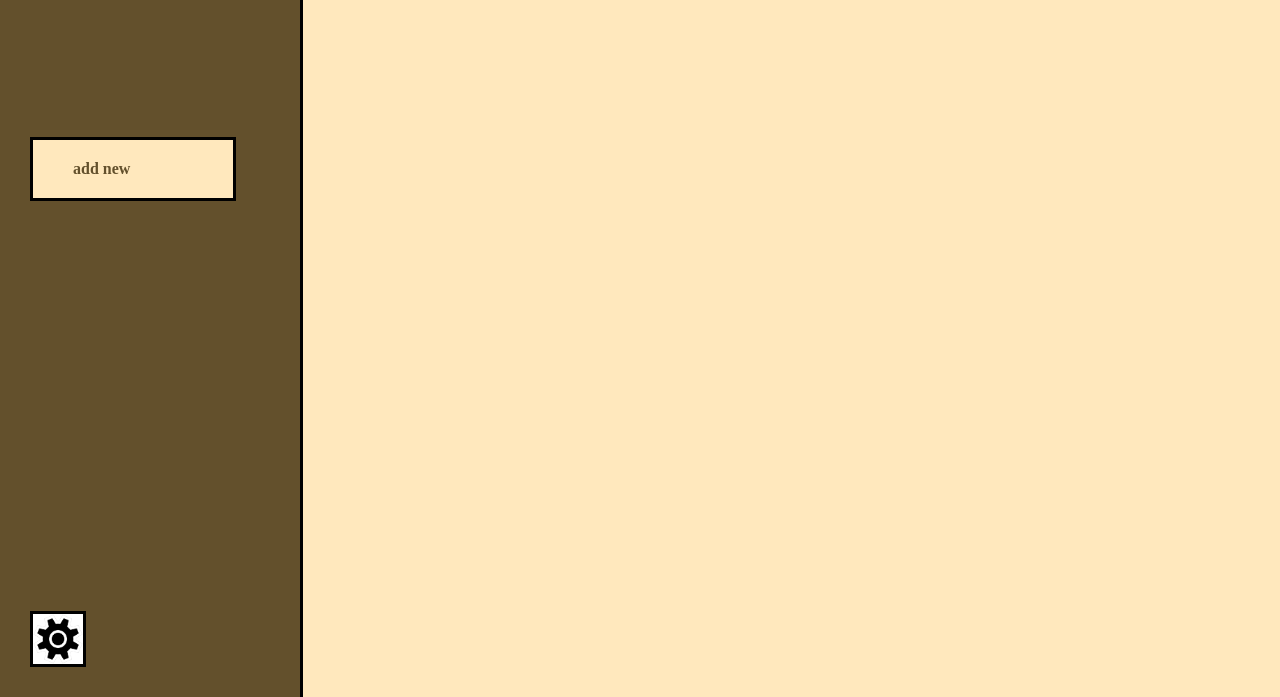
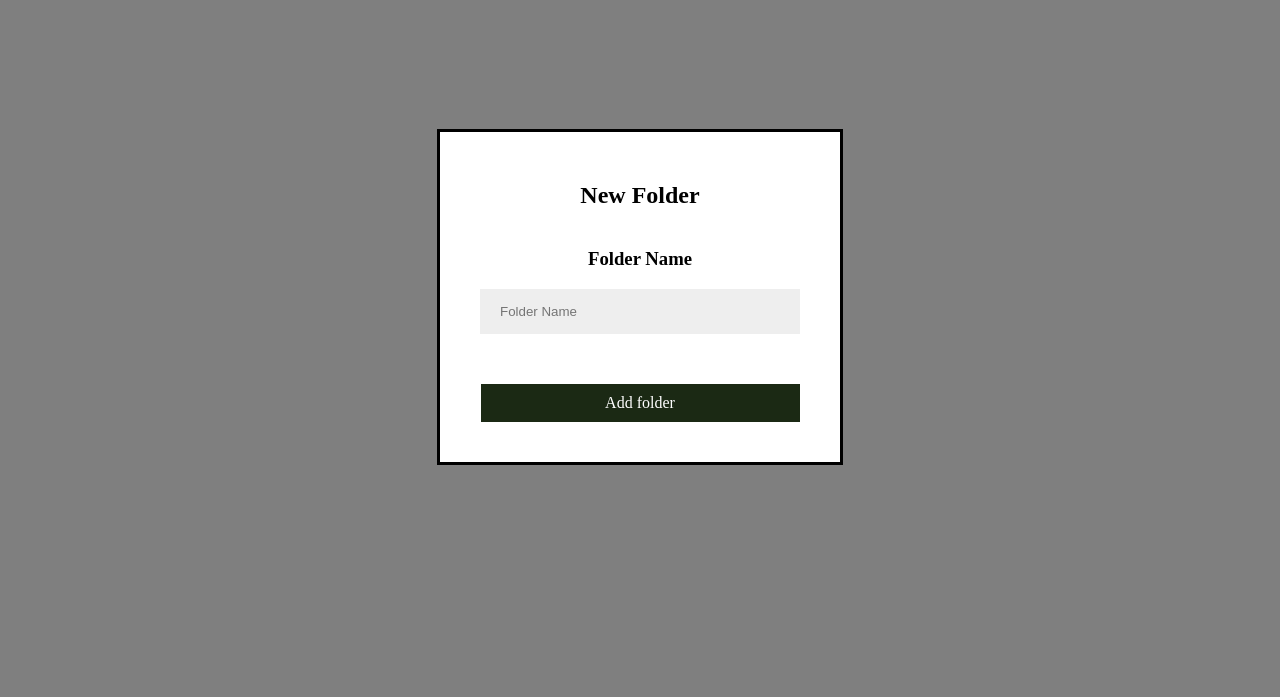
Before and after one commit to opalien/unSurvey, a plain HTML site: page website/test/index.html in a window 1280 px wide. Shown: the part 103-800 px from the top of the page. Drawn offline with Linux system fonts and the light colour scheme.

Commit message:
feat : AddFolderPopup added

```diff
--- a/website/blocks/addFolderPopup.js
+++ b/website/blocks/addFolderPopup.js
@@ -1,10 +1,108 @@
 import setCSS, {GreenColors} from "/utils/utils.js";
+
 import UnButton from "/components/unButton.js";
+import UnCrossButton from "/components/unCrossButton.js";
 
 export default class AddFolderPopup extends HTMLElement {
     constructor() {
         super();
 
-        this.function = function(){};
+        this.function = function(value){};
+
+
+
+
+        this.nameInput = document.createElement('input');
+        this.nameInput.addEventListener('input', this.updateButton.bind(this));
+        this.nameInput.type = 'text';
+        this.nameInput.placeholder = 'Folder Name';
+        this.nameInput.setAttribute('class', 'clearInput');
+        this.nameInput.style.width = '100%';
+
+        this.addFolderButton = new UnButton('Add folder', 'white', GreenColors);
+        this.addFolderButton.setFunction(this.process.bind(this));
+        this.addFolderButton.setActive(false);
+        this.addFolderButton.style.marginTop = '50px';
+        this.addFolderButton.style.marginBottom = '10px';
+        this.addFolderButton.style.width = '93%';
+
+        this.form = document.createElement('form');
+        let nametext = document.createElement('h3');
+        nametext.innerText = 'Folder Name';
+        this.form.appendChild(nametext);
+        this.form.appendChild(this.nameInput);
+        this.form.appendChild(this.addFolderButton);
+
+        let cssform = {
+            display: 'flex',
+            flexDirection: 'column',
+            justifyContent: 'center',
+            alignItems: 'center',
+            marginLeft: '50px',
+            marginRight: '50px',
+        };
+        setCSS(this.form, cssform);
+
+        this.closeButton = new UnCrossButton();
+        this.closeButton.setFunction(this.display.bind(this, false));
+        let csscrossbutton = {
+            position: 'absolute',
+            top: '15px',
+            right: '50px',
+        };
+
+        setCSS(this.closeButton, csscrossbutton);
+
+
+
+        // POPUP
+        this.popup = document.createElement('div');
+        this.popup.innerHTML += '<h2>New Folder</h2>';
+        this.popup.appendChild(this.form);
+        this.popup.setAttribute('class', 'centerPopup');
+        this.popup.appendChild(this.closeButton);
+
+
+        // THIS
+        this.appendChild(this.popup);
+        this.setAttribute('class', 'centerPopupContainer');
+        let css = {
+            position: 'fixed',
+            bottom: '0px',
+            left: '0px',
+            right: '0px',
+            top: '0px',
+            backgroundColor: 'rgba(0,0,0,0.5)',
+        };
+        setCSS(this, css);
     }
+
+    process() {
+        this.function(this.nameInput.value);
+        this.display(false);
+    }
+
+    updateButton() {
+        if(this.nameInput.value == '') {
+            this.addFolderButton.setActive(false);
+        } else {
+            this.addFolderButton.setActive(true);
+        }
+    }
+
+    display(isDisplayed) {
+        if(isDisplayed) {
+            setCSS(this, {display: 'flex'});
+        } else {
+            setCSS(this, {display: 'none'});
+        }
+    }
+
+    setFunction(f) {
+        this.function = f;
+    }
+
+
 }
+
+customElements.define('add-folder-popup', AddFolderPopup);
--- a/website/components/unCrossButton.js
+++ b/website/components/unCrossButton.js
@@ -40,7 +40,7 @@ export default class UnCrossButton extends HTMLElement {
 
 
         let css = {
-            position: 'absolute',
+            //position: 'absolute',
             width: '48px',
             height: '49px',
             backgroundColor: 'rgba(255,255,255,.5)',
--- /dev/null
+++ b/website/test/blocks/testAddFolderPopup.js
@@ -0,0 +1,11 @@
+import AddFolderPopup from "/blocks/addFolderPopup.js";
+
+window.addEventListener('DOMContentLoaded', (event) => {
+    test1AddFolderPopup();
+});
+
+function test1AddFolderPopup() {
+    let addFolderPopup = new AddFolderPopup();
+    document.body.appendChild(addFolderPopup);
+    addFolderPopup.setFunction((name) => {console.log("le nom est : " + name);})
+}
--- a/website/test/index.html
+++ b/website/test/index.html
@@ -18,10 +18,12 @@
         <script src="blocks/navBar/testNavBar.js" type="module"></script>
         <script src="blocks/navBar/optionButton/testOptionButton.js" type="module"></script>
         <script src="blocks/navBar/navSurvey/testNavSurvey.js" type="module"></script>
+        <script src="blocks/navBar/testNavBar.js" type="module"></script>
 
             -->
 
-        <script src="blocks/navBar/testNavBar.js" type="module"></script>
+        <script src="blocks/testAddFolderPopup.js" type="module"></script>
+
 
 
 
```
